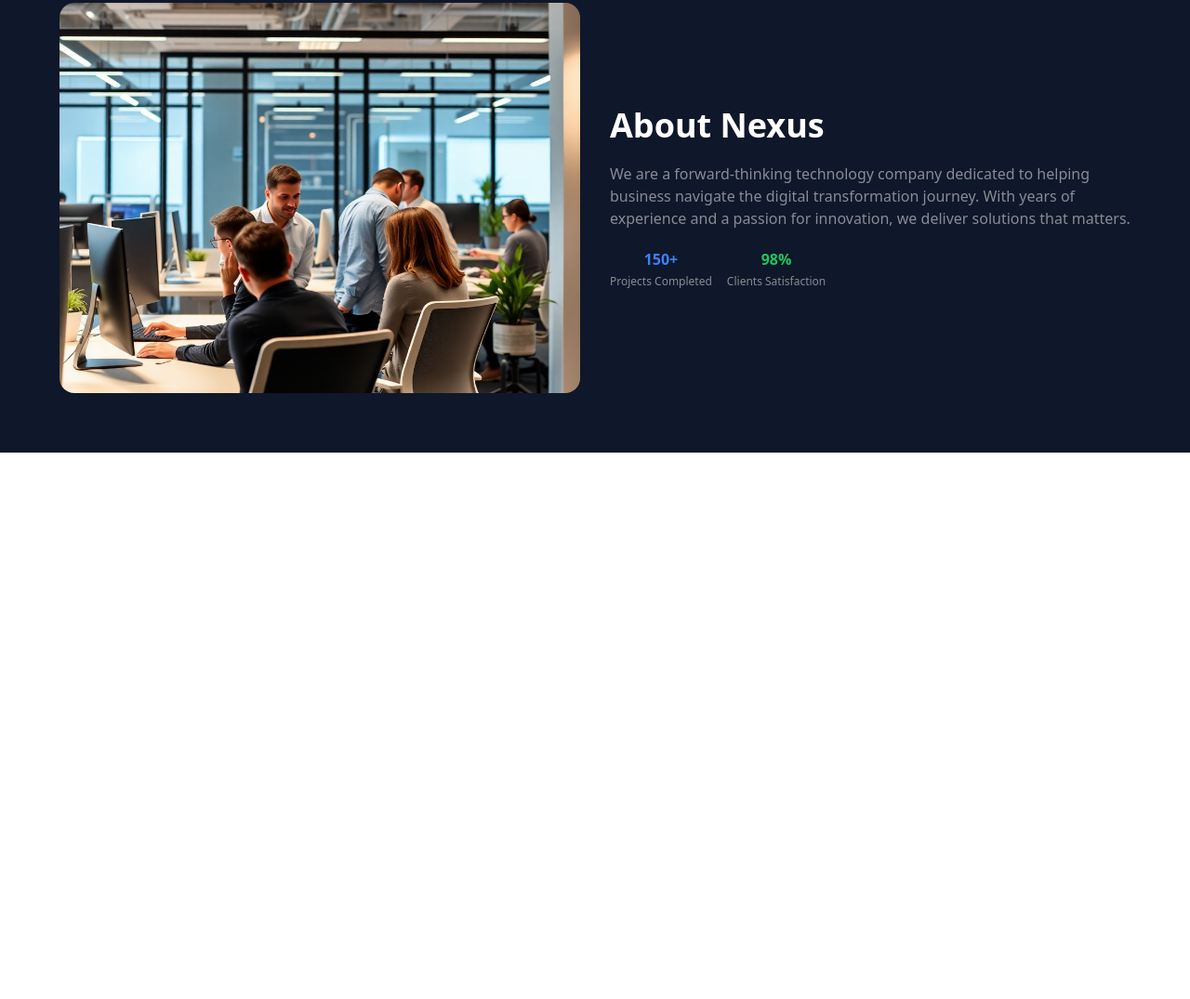
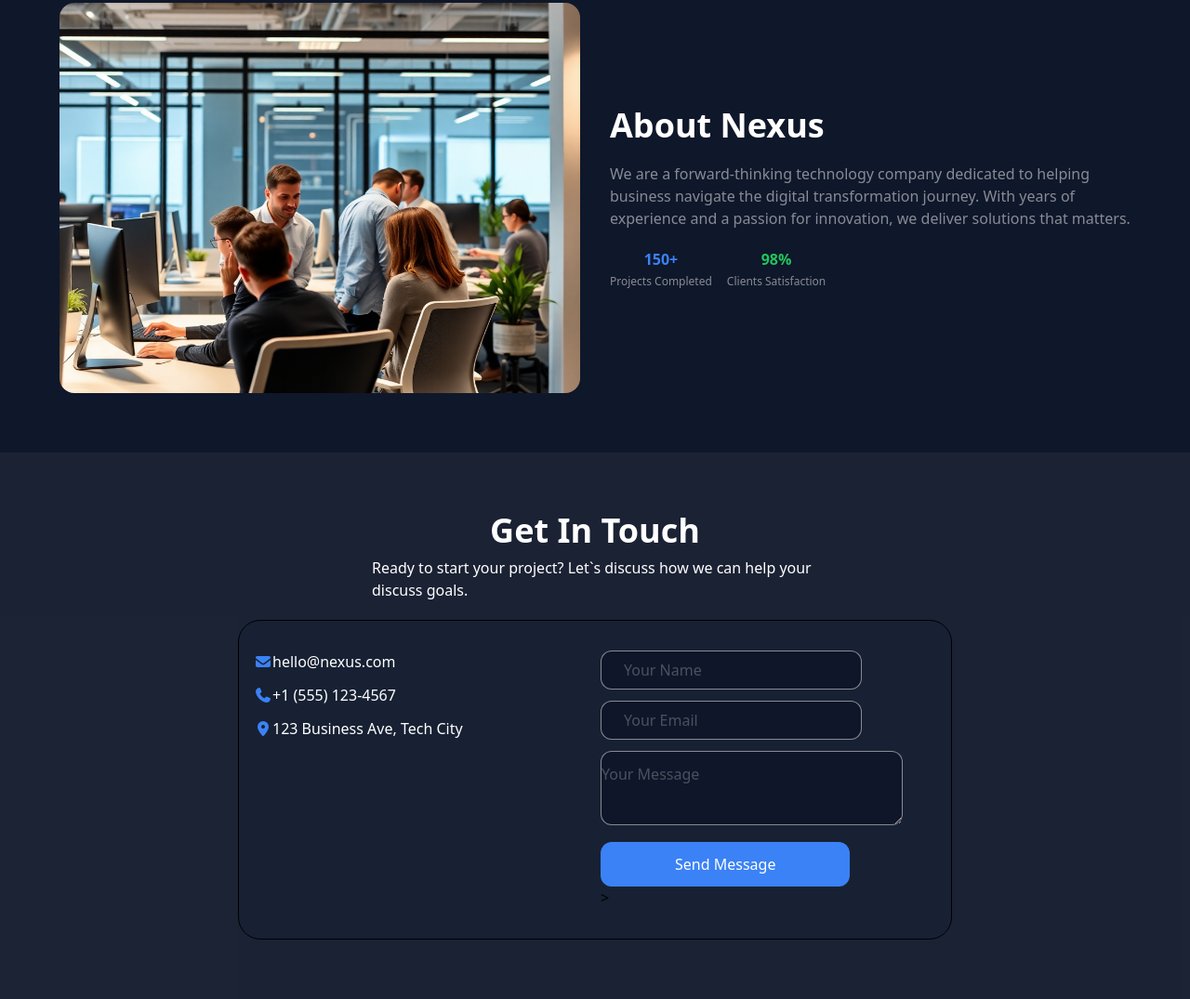
Before and after one commit to nwadiliemmanuel/tailwind-project, a website: page index.html in a window 1280 px wide. Shown: the part 1371-2446 px from the top of the page at 93% size. Before the commit the page ends 1858 px from the top, so only its background shows below. Drawn offline with Linux system fonts and the light colour scheme.

Commit message:
contact section

```diff
--- a/index.html
+++ b/index.html
@@ -214,7 +214,7 @@
 
       <!-- About section -->
       <section class="bg-dark-blue w-full py-16">
-        <div class=" w-9/10 mx-auto max-w-7xl flex flex-col md:flex-row items-center gap-8 ">
+        <div class=" w-9/10 mx-auto max-w-7xl flex flex-col md:flex-row items-center gap-8  ">
 
         <div class=" w-full md:w-1/2  min-h-80 ">
             <img src="./images/about-image.png" alt="Workers in a office" class="w-full h-full object-cover aspect-4/3 rounded-2xl">
@@ -246,6 +246,51 @@
         </article>
 
          </div>
+      </section>
+
+      <!-- Contact section -->
+
+      <section class="bg-dark-blue/95 py-16 flex flex-col gap-8 2xl:gap-10 ">
+        <div>
+            <div class="flex flex-col gap-2 items-center  ">
+                <h3 class="text-white text-4xl font-bold">Get In Touch </h3>
+                <p class="text-white w-9/10 max-w-120 "> Ready to start your project? Let`s discuss how we can help your discuss goals.</p>
+            </div>
+            <div class="  grid grid-cols-1 gap-3 border  rounded-2x w-ful  py-8 px-4 w-9/10 max-w-3xl mx-auto rounded-3xl bg-blue-shade/60 mt-5 lg:grid-cols-2 ">
+                <div class="text-white flex flex-col gap-3">
+                <p> <i class="fa-solid fa-envelope  text-light-blue"></i>hello@nexus.com</p>
+                <p> <i class="fa-solid fa-phone text-light-blue"></i>+1 (555) 123-4567</p>
+                <p><i class="fa-solid fa-location-dot text-light-blue"></i>123 Business Ave, Tech City</p>
+            </div>
+            <form class="grid grid-cols-1">
+                <div class="flex flex-col gap-3">
+                    <!-- name -->
+                    <div>
+                        <label for="name"> </label>
+                        <input type="text" placeholder="Your Name" id="fullname" class=" border px-6 py-2 self-start bg-dark-blue/95 text-white/50 rounded-xl outline-0 focus:border-light-blue ">
+                    </div>
+                    <!-- email -->
+                     <div>
+                        <label for="email"></label>
+                        <input type="email" placeholder="Your Email" id="email" class=" border px-6 py-2 self-start bg-dark-blue/95 text-white/50  rounded-xl outline-0 focus:border-light-blue">
+                     </div>
+
+                     <!-- Message -->
+                      <div>
+                        <label for="message"></label>
+                        <textarea name="" id="message" placeholder="Your Message" class=" border bg-dark-blue/95 h-20  w-9/10 text-white/50 rounded-xl py-3 outline-0 focus:border-light-blue "></textarea>
+                      </div>
+                      <button class="self-start text-white bg-light-blue px-20 py-3 rounded-xl  hoverg:bg-green transition-3s ">Send Message</button>
+
+                </div>
+
+                      >
+                </div>
+
+            </form>
+            </div>
+
+        </div>
 
       </section>
     </main>
```
Also changed, not shown: css/output.css.
